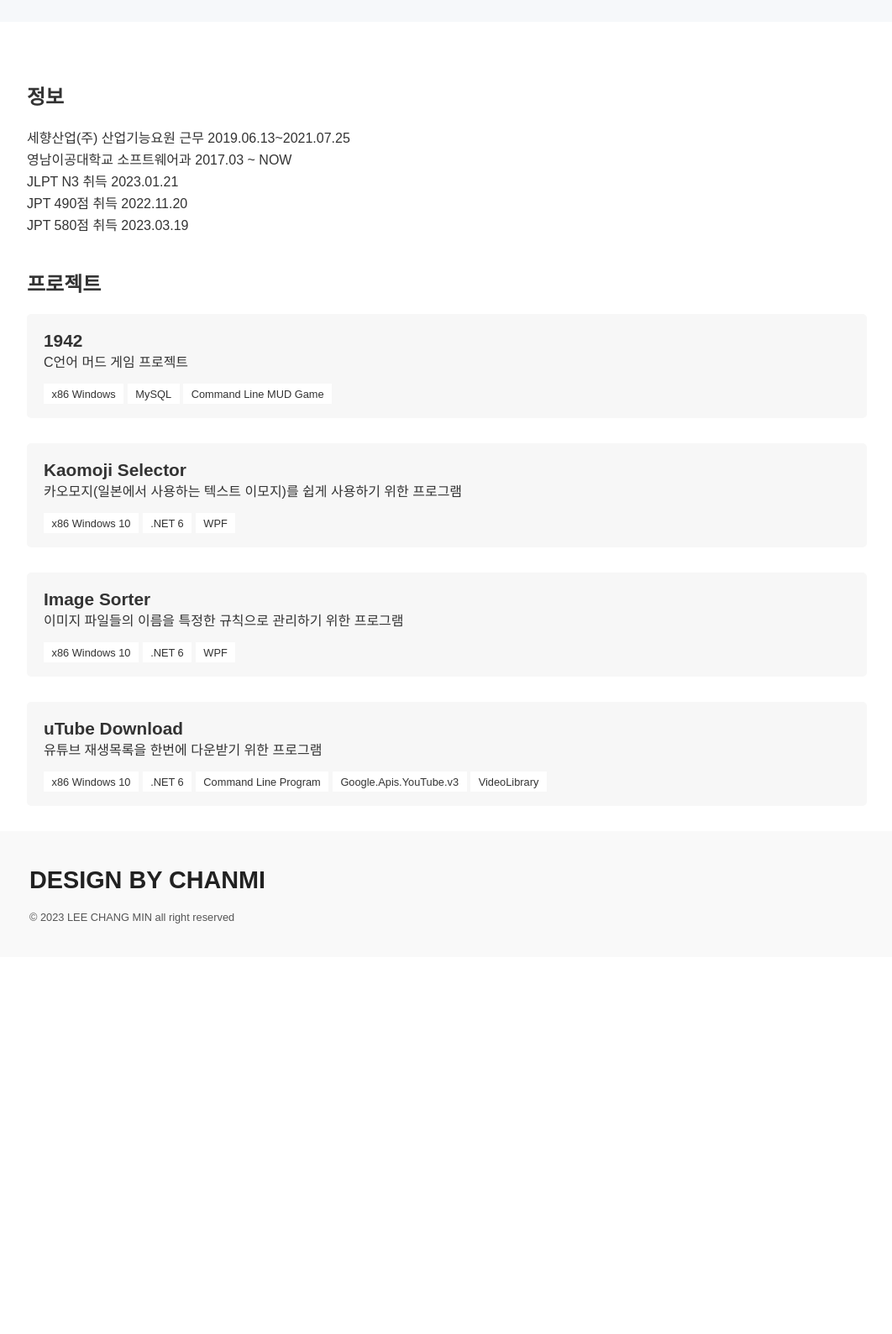
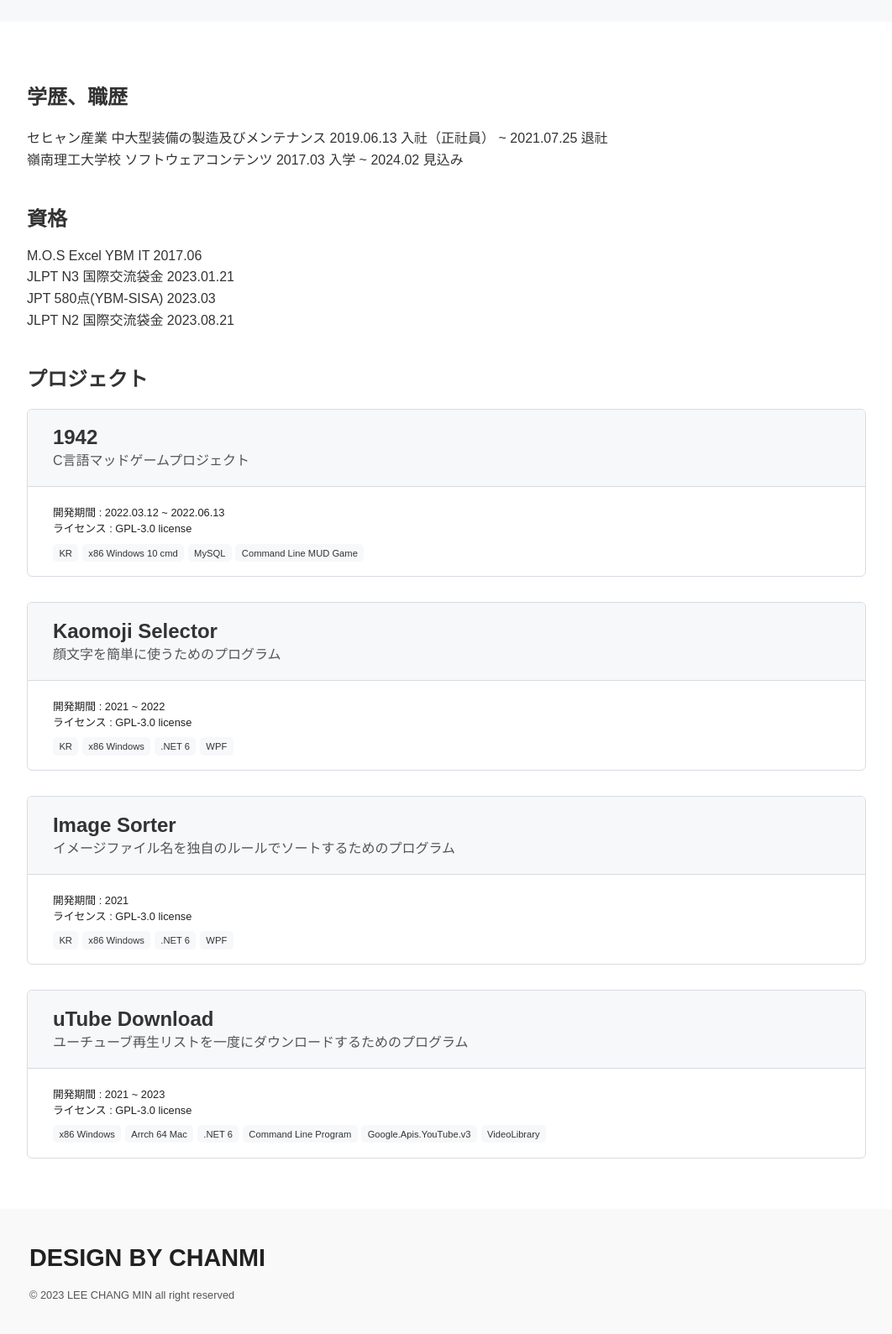
Before and after one commit to chm209/chm209.github.io, a Jekyll site: the page built from index.html, in a window 1280 px wide, cut to the strip 194-1784 px from the top of the page. Shown: the whole strip at 84% size, without its empty margins (108-1170 px from the left). Built offline with Jekyll 4.4.1, drawn with Linux system fonts in a browser that asks for light colours; some web fonts are replaced; before the commit the page ends 1334 px from its top, so only the background shows below that.

Commit message:
change content #1. modify design #2. modify language #3. modify content

```diff
--- a/css/default.css
+++ b/css/default.css
@@ -52,6 +52,7 @@ footer {
     width: 100%;
     height: 90px;
     display: block;
+    margin-top: 30px;
     padding-top: 30px;
     padding-bottom: 30px;
 }
--- a/css/index.css
+++ b/css/index.css
@@ -1,5 +1,10 @@
 /* pr */
-section #pr li {
+section #pr {
+    display: block;
+    margin-bottom: 40px;
+}
+
+section #pr li, section #pr2 li {
     display: block;
     margin-bottom: 2px;
 }
@@ -12,17 +17,12 @@ section #project-wrapper {
 }
 
 #project-wrapper .item {
-    padding: 2%;
-    width: calc(1000px - 4%);
-    height: calc(160px - 4%);
-    background-color: #f7f7f7;
-    border-radius: 5px;
+    width: 997px;
+    height: 100%;
+    background-color: #ffffff;
+    border-radius: 6px;
+    border: 1.5px solid #D8DBE1;
     margin-bottom: 30px;
-}
-
-#project-wrapper .item:hover {
-    background-color: #eeeeee;
-    cursor: pointer;
 }
 
 #project-wrapper .item p {
@@ -30,21 +30,57 @@ section #project-wrapper {
     padding: 0;
 }
 
-#project-wrapper .title {
-    font-size: 1.3rem;
-    font-weight: 600;
+#project-wrapper .item:hover, #project-wrapper .item a:hover {
+    border: 1.5px solid #42a5f5;
+    cursor: pointer;
 }
 
-#project-wrapper .description {
+#project-wrapper .item .top {
+    padding: 2% 3%;
+    width: calc(100% - 6%);
+    height: calc(70px - 4% - 1.5px);
+    background-color: #F6F8FA;
+    border-radius: 6px 6px 0 0;
+    border-bottom: 1.5px solid #D8DBE1;
+}
+
+#project-wrapper .item .top .title {
+    font-size: 1.5rem;
+    font-weight: 800;
+}
+
+#project-wrapper .item .top .description {
     font-size: 1rem;
     font-weight: 500;
+    color: #555555;
 }
 
-#project-wrapper span {
-    padding: 0.5% 1%;
-    background-color: #ffffff;
+#project-wrapper .item .bottom {
+    padding: 2% 3%;
+    width: calc(100% - 6%);
+    height: calc(200px - 4%);
+    border-radius: 15px 15px 0 0;
+}
+
+#project-wrapper .item .bottom .date {
     font-size: 0.8rem;
     font-weight: 500;
+    color: #212121;
+}
+
+#project-wrapper .item .bottom .license {
+    font-size: 0.8rem;
+    font-weight: 500;
+    color: #212121;
+    margin-bottom: 10px;
+}
+
+#project-wrapper .item .bottom span {
+    padding: 0.5% 0.8%;
+    background-color: #F6F8FA;
+    font-size: 0.7rem;
+    font-weight: 500;
+    border-radius: 5px;
 }
 
 @media (max-width: 480px) {
--- a/index.html
+++ b/index.html
@@ -2,49 +2,77 @@
 title: Home
 layout: default
 ---
-<h2>정보</h2>
+<h2>学歴、職歴</h2>
 <ul id="pr">
-    <li>세향산업(주) 산업기능요원 근무 2019.06.13~2021.07.25</li>
-    <li>영남이공대학교 소프트웨어과 2017.03 ~ NOW</li>
-    <li>JLPT N3 취득 2023.01.21</li>
-    <li>JPT 490점 취득 2022.11.20</li>
-    <li>JPT 580점 취득 2023.03.19</li>
+    <li>セヒャン産業 中大型装備の製造及びメンテナンス 2019.06.13 入社（正社員） ~ 2021.07.25 退社</li>
+    <li>嶺南理工大学校 ソフトウェアコンテンツ 2017.03 入学 ~ 2024.02 見込み</li>
+</ul>
+<h2>資格</h2>
+<ul id="pr2">
+    <li>M.O.S Excel YBM IT 2017.06</li>
+    <li>JLPT N3 国際交流袋金 2023.01.21</li>
+    <li>JPT 580点(YBM-SISA) 2023.03</li>
+    <li>JLPT N2 国際交流袋金 2023.08.21</li>
 </ul>
 <br>
-<h2>프로젝트</h2>
+<h2>プロジェクト</h2>
 <div id="project-wrapper">
-    <a class="item" href="https://github.com/chm209/1942">
+    <div class="item" onclick="location.href='https://github.com/chm209/1942'">
+        <div class="top">
             <p class="title">1942</p>
-        <p class="description">C언어 머드 게임 프로젝트</p>
-        <br/>
-        <span class="tag">x86 Windows</span>
+            <p class="description">C言語マッドゲームプロジェクト</p>
+        </div>
+        <div class="bottom">
+            <p class="date">開発期間 : 2022.03.12 ~ 2022.06.13</p>
+            <p class="license">ライセンス : GPL-3.0 license</p>
+            <span class="tag">KR</span>
+            <span class="tag">x86 Windows 10 cmd</span>
             <span class="tag">MySQL</span>
             <span class="tag">Command Line MUD Game</span>
-    </a>
-    <a class="item" href="https://github.com/chm209/Kaomoji-selector">
+        </div>
+    </div>
+    <div class="item" onclick="location.href='https://github.com/chm209/Kaomoji-selector'">
+        <div class="top">
             <p class="title">Kaomoji Selector</p>
-        <p class="description">카오모지(일본에서 사용하는 텍스트 이모지)를 쉽게 사용하기 위한 프로그램</p>
-        <br/>
-        <span class="tag">x86 Windows 10</span>
+            <p class="description">顔文字を簡単に使うためのプログラム</p>
+        </div>
+        <div class="bottom">
+            <p class="date">開発期間 : 2021 ~ 2022</p>
+            <p class="license">ライセンス : GPL-3.0 license</p>
+            <span class="tag">KR</span>
+            <span class="tag">x86 Windows</span>
             <span class="tag">.NET 6</span>
             <span class="tag">WPF</span>
-    </a>
-    <a class="item" href="https://github.com/chm209/Image-sorter">
+        </div>
+    </div>
+    <div class="item" onclick="location.href='https://github.com/chm209/Image-sorter'">
+        <div class="top">
             <p class="title">Image Sorter</p>
-        <p class="description">이미지 파일들의 이름을 특정한 규칙으로 관리하기 위한 프로그램</p>
-        <br/>
-        <span class="tag">x86 Windows 10</span>
+            <p class="description">イメージファイル名を独自のルールでソートするためのプログラム</p>
+        </div>
+        <div class="bottom">
+            <p class="date">開発期間 : 2021</p>
+            <p class="license">ライセンス : GPL-3.0 license</p>
+            <span class="tag">KR</span>
+            <span class="tag">x86 Windows</span>
             <span class="tag">.NET 6</span>
             <span class="tag">WPF</span>
-    </a>
-    <a class="item" href="https://github.com/chm209/uTube_download">
+        </div>
+    </div>
+    <div class="item" onclick="location.href='https://github.com/chm209/uTube_download'">
+        <div class="top">
             <p class="title">uTube Download</p>
-        <p class="description">유튜브 재생목록을 한번에 다운받기 위한 프로그램</p>
-        <br/>
-        <span class="tag">x86 Windows 10</span>
+            <p class="description">ユーチューブ再生リストを一度にダウンロードするためのプログラム</p>
+        </div>
+        <div class="bottom">
+            <p class="date">開発期間 : 2021 ~ 2023</p>
+            <p class="license">ライセンス : GPL-3.0 license</p>
+            <span class="tag">x86 Windows</span>
+            <span class="tag">Arrch 64 Mac</span>
             <span class="tag">.NET 6</span>
             <span class="tag">Command Line Program</span>
             <span class="tag">Google.Apis.YouTube.v3</span>
             <span class="tag">VideoLibrary</span>
-    </a>
         </div>
+    </div>
+</div>
```
Lines whose indentation alone changed are shown as unchanged.
